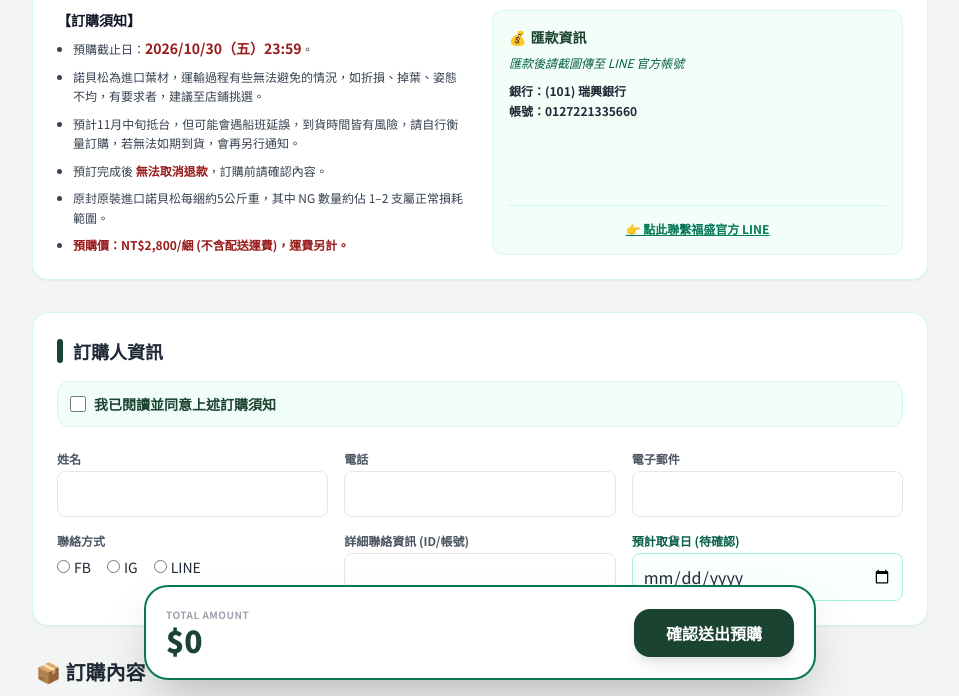
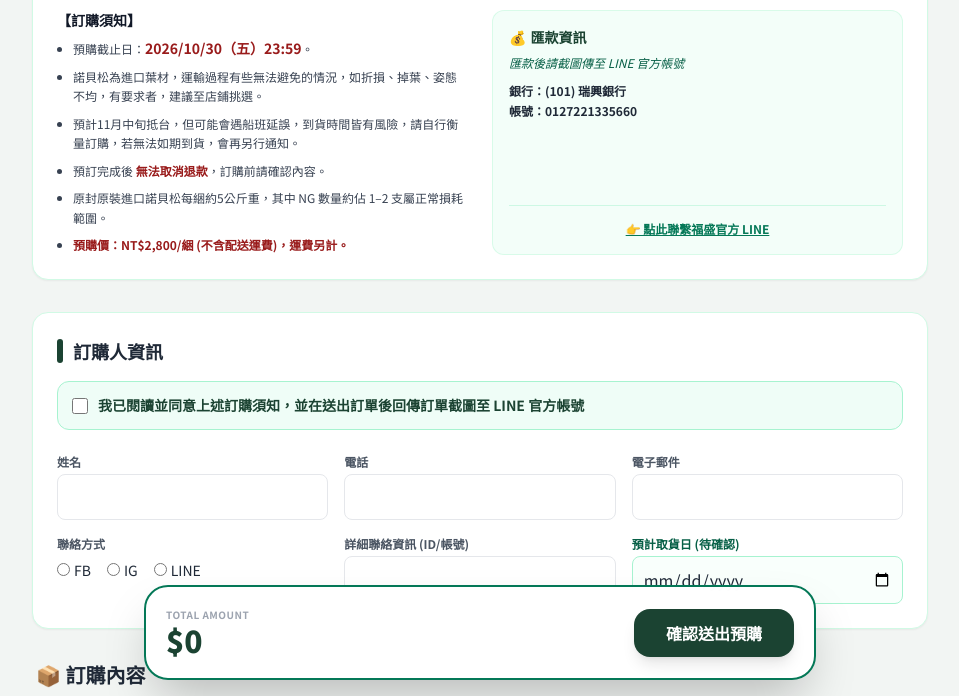
Before and after one commit to fushengcho0701-ctrl/2026xmas, a plain HTML site: page index.html in a window 1280 px wide. Shown: the part 104-800 px from the top of the page, without its empty margins (160-1119 px from the left). Drawn offline with nearby package versions, Linux system fonts and the light colour scheme; no server answers.

Commit message:
Update index.html

```diff
--- a/index.html
+++ b/index.html
@@ -64,9 +64,9 @@
                 </h2>
                 <div class="grid grid-cols-1 md:grid-cols-3 gap-4">
                     <div class="md:col-span-3 mb-2">
-                        <label class="flex items-center space-x-2 p-3 bg-emerald-50/70 rounded-xl cursor-pointer border border-emerald-100 hover:bg-emerald-100/50 transition">
-                            <input type="checkbox" id="terms" class="w-4 h-4 accent-emerald-700" required>
-                            <span class="text-sm font-bold text-xmas-green">我已閱讀並同意上述訂購須知</span>
+                        <label class="flex items-start space-x-2.5 p-3.5 bg-emerald-50/80 rounded-xl cursor-pointer border border-emerald-200 hover:bg-emerald-100/60 transition">
+                            <input type="checkbox" id="terms" class="w-4 h-4 accent-emerald-700 mt-0.5" required>
+                            <span class="text-sm font-bold text-xmas-green leading-snug">我已閱讀並同意上述訂購須知，並在送出訂單後回傳訂單截圖至 LINE 官方帳號</span>
                         </label>
                     </div>
                     <div>
@@ -157,7 +157,11 @@
                 <div class="text-center mb-6">
                     <div class="text-5xl mb-2">🎄</div>
                     <h2 class="text-2xl font-black text-xmas-green uppercase tracking-widest">預購單已送出</h2>
-                    <p class="text-gray-500 text-xs mt-1">請截圖此畫面並至 LINE 回傳匯款證明完成訂購</p>
+                    <div class="mt-3 bg-red-50 border border-red-200 rounded-xl p-3 inline-block">
+                        <p class="text-red-600 font-bold text-sm md:text-base leading-snug">
+                            ⚠️ 請回傳訂單截圖以及匯款證明至福盛園藝 LINE 官方帳號才算完成訂購！
+                        </p>
+                    </div>
                 </div>
 
                 <div class="order-slip shadow-xl border-2 border-emerald-100">
@@ -373,7 +377,7 @@
             }
         }
 
-        // 6. 表單提交處理 (POST 至 GAS)
+        // 6. 表單提交處理
         document.getElementById('orderForm').addEventListener('submit', function(e) {
             e.preventDefault();
             const items = [];
```
